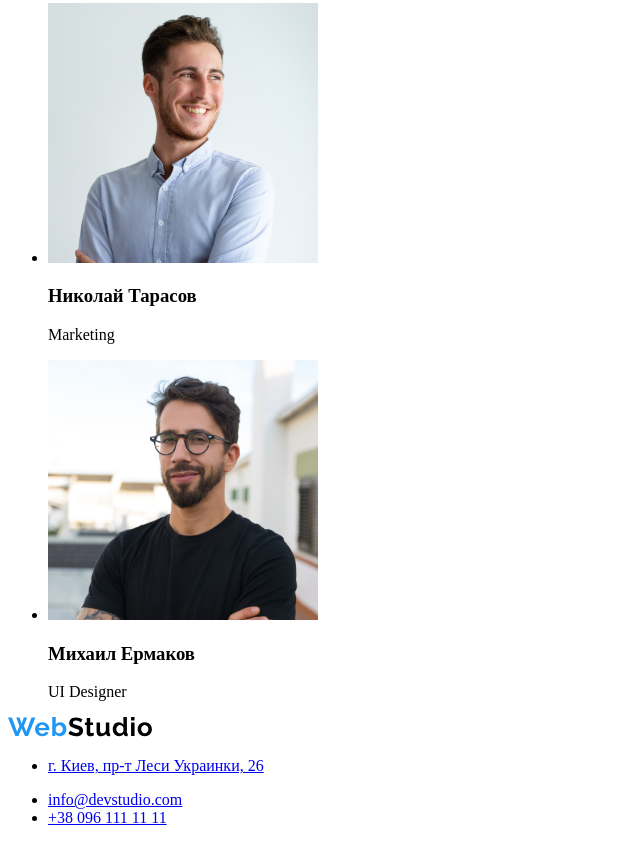
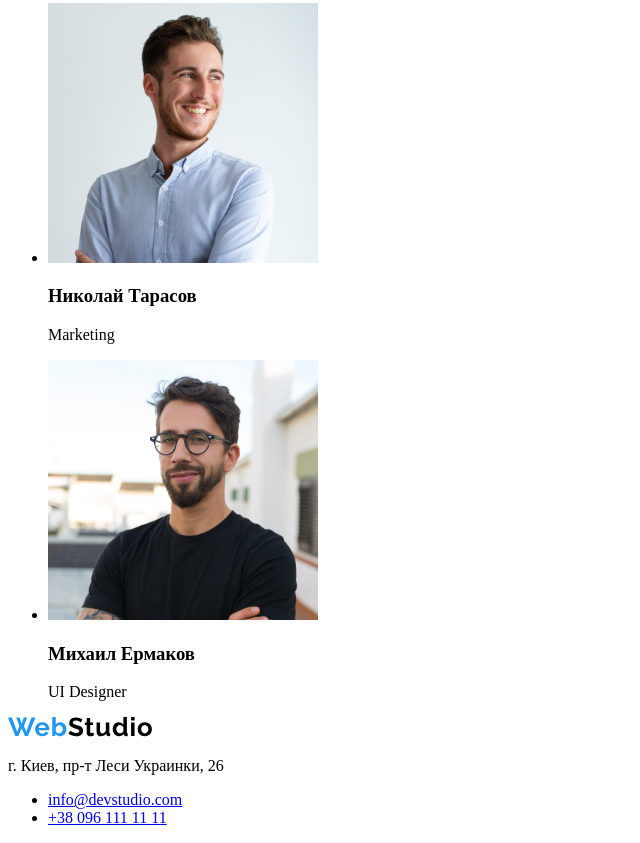
Before and after one commit to PavelLevitskyi/homework-1, a plain HTML site: page index.html in a window 1280 px wide. Shown: the part 2345-3188 px from the top of the page, without its empty margins (0-640 px from the left). Drawn offline with Linux system fonts and the light colour scheme.

Commit message:
футер
убрал эксперимент ссылку адреса

```diff
--- a/index.html
+++ b/index.html
@@ -124,12 +124,11 @@
         <a href="/">
             <img src="./img/WebStudio.svg" alt="">
         </a>
+
+            <p>г. Киев, пр-т Леси Украинки, 26</p>
+
             <ul>
-                <li>
-                      <a href="https://www.google.com/maps/place/%D0%B1%D1%83%D0%BB.+%D0%9B%D0%B5%D1%81%D0%B8+%D0%A3%D0%BA%D1%80%D0%B0%D0%B8%D0%BD%D0%BA%D0%B8,+26,+%D0%9A%D0%B8%D0%B5%D0%B2,+02000">
-                           <p>г. Киев, пр-т Леси Украинки, 26</p>
-                      </a>
-                </li>
+
                 <li>
                     <a href="info@devstudio.com">info@devstudio.com</a>
                 </li>
```
